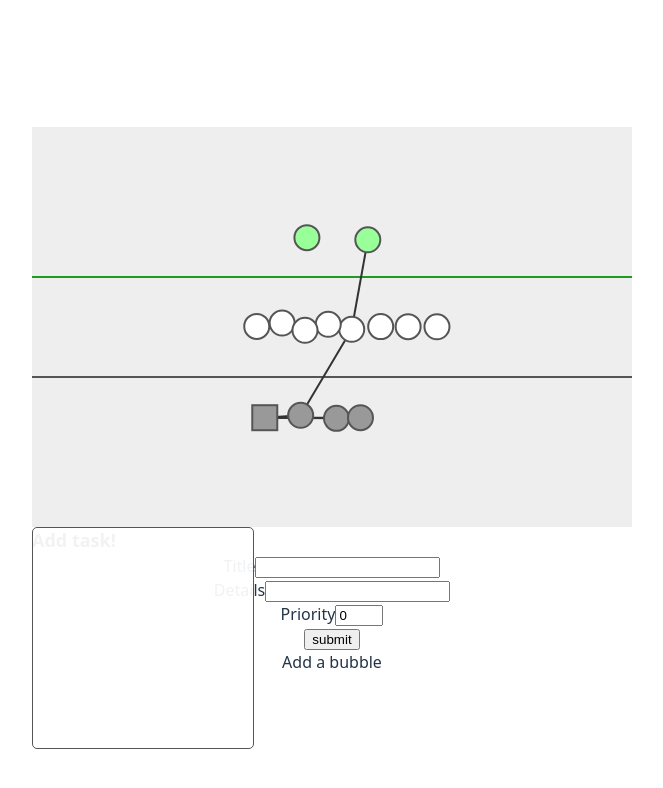
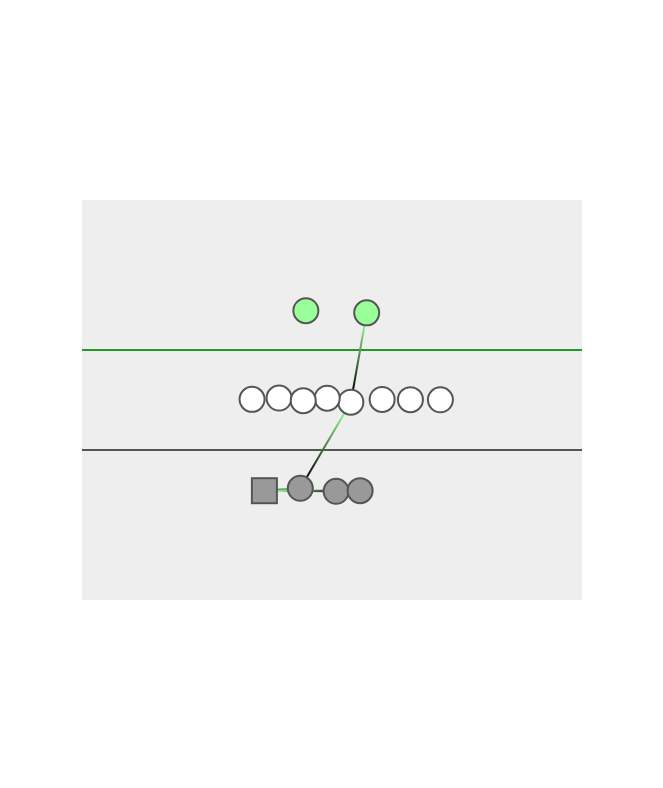
Before and after one commit to Samcfuchs/task, a React (Vite) app in the folder task-tree/: page / in a window 1280 px wide. Shown: the top 788 px of the page, without its empty margins (308-971 px from the left). Built offline with nearby package versions, Linux system fonts and the light colour scheme.

Commit message:
Add directional links

```diff
--- a/task-tree/src/App.css
+++ b/task-tree/src/App.css
@@ -1,20 +1,24 @@
 #root {
   max-width: 1280px;
+  margin: 0;
+  box-sizing: border-box;
   margin: 0 auto;
-  padding: 2rem;
-  text-align: center;
+}
+
+body {
+  width: 100%;
 }
 
 #tooltip {
   border: 1px solid #555;
   border-radius: 5px;
-  width: 200px;
-  height: 200px;
   position: absolute;
   margin: 0;
   padding: 10px;
 
-  background-color: #fffe
+  background-color: #fffe;
+  pointer-events: none;
+  visibility: hidden;
 }
 
 h2 {
@@ -23,3 +27,6 @@ h2 {
   text-align: left;
 
 }
+
+svg {
+}
--- a/task-tree/src/App.tsx
+++ b/task-tree/src/App.tsx
@@ -18,7 +18,8 @@ type Task = {
 type Node = d3.SimulationNodeDatum & {
   id: string,
   group?: number,
-  task: Task
+  task: Task,
+  hovered: boolean
 }
 
 /* Import data from an existing object */
@@ -35,6 +36,7 @@ function importData(tasks: Record<string, Task>) : Node[] {
       priority: t.priority,
       //isBlocked: true,
       //blocked: true,
+      hovered: false,
       task: t
     }
 
@@ -85,7 +87,7 @@ function recalculate(nodes : Node[]) : Node[] {
 
 function buildSimData(tasks: Record<string, Task>) {
   const nodes = recalculate(importData(tasks))
-  const links = Object.values(tasks).flatMap( t => t.dependsOn.map(c => ({source: c, target: t.id}) ))
+  const links = Object.values(tasks).flatMap( t => t.dependsOn.map(c => ({source: c, target: t.id, id: `${c}-${t.id}`}) ))
 
   //console.log(links)
 
@@ -124,6 +126,8 @@ const COMPLETED_TASK = 15 * FORCE_SCALAR;
 const RAD_SCALAR = 6;
 
 const BLOCKER_SIZE = 25;
+
+const linkGradient = [{offset: "10%", color: '#9f9'}, {offset: "90%", color: "#000"}];
 
 function colorNode( node ) {
   //console.log(node)
@@ -195,7 +199,7 @@ function Sim({ tasks } : { tasks: Record<string, Task> }) {
 
   const svgRef = useRef<SVGSVGElement | null>(null);
 
-  let width = 600;
+  let width = 500;
   let height = 400;
 
   useEffect(() => {
@@ -215,6 +219,7 @@ function Sim({ tasks } : { tasks: Record<string, Task> }) {
 
     const viz_regions = svg.append('g');
     const viz_lines = svg.append('g');
+    const defs = svg.append('defs');
     let tooltip = d3.select('div#tooltip')
 
     let { nodes, links } = buildSimData(tasks);
@@ -231,12 +236,12 @@ function Sim({ tasks } : { tasks: Record<string, Task> }) {
       .force("gravity", d3.forceY(GRAVITY_SETPOINT).strength(fGRAVITY))
 
     const link = svg.append('g')
-      .attr('stroke', '#333')
+      //.attr('stroke', '#333')
       .attr('stroke-width', '2')
-
-    .selectAll('line')
-    .data(links)
-    .join('line')
+      .selectAll('line')
+      .data(links, d => d.id)
+      .join('line')
+      .attr('stroke', d=>`url(#grad-${d.id})`)
 
     viz_lines.append('line')
       .attr('stroke', '#292')
@@ -270,6 +275,19 @@ function Sim({ tasks } : { tasks: Record<string, Task> }) {
       .attr('fill', '#fff')
       .attr('opacity', 0)
 
+    const gradients = defs.selectAll('linearGradient')
+      .data(links, d => d.id)
+      .join('linearGradient')
+        .attr('id', d => `grad-${d.id}`)
+        .attr('gradientUnits', 'userSpaceOnUse')
+
+    gradients
+      .selectAll('stop')
+      .data(linkGradient)
+      .join('stop')
+      .attr('offset', d => d.offset)
+      .attr('stop-color', d => d.color)
+
     const node = svg.append('g')
       .attr('stroke','#555')
       .attr('stroke-width', 2)
@@ -284,7 +302,7 @@ function Sim({ tasks } : { tasks: Record<string, Task> }) {
       .attr('rx', d => d.task.isExternal ? 0 : BLOCKER_SIZE)
       .attr('ry', d => d.task.isExternal ? 0 : BLOCKER_SIZE)
       .on('mouseover', tooltipUpdate)
-      .on("mousemove", () => tooltip.style("top", (event.offsetY+50)+"px").style("left",(event.offsetX+30)+"px"))
+      .on("mousemove", (event, d) => tooltip.style("top", (event.offsetY+60)+"px").style("left",(event.x+10)+"px"))
       .on('mouseout', () => tooltip.style('visibility', 'hidden'))
 
 
@@ -310,14 +328,21 @@ function Sim({ tasks } : { tasks: Record<string, Task> }) {
         .attr('x2', d => d.target.x)
         .attr('y1', d => d.source.y)
         .attr('y2', d => d.target.y)
+
+      gradients
+        .attr('x1', d => d.source.x)
+        .attr('y1', d => d.source.y)
+        .attr('x2', d => d.target.x)
+        .attr('y2', d => d.target.y)
     });
 
 
     function tooltipUpdate(event, d) {
       let targetNode = event.target;
-      console.log(targetNode)
-      console.log(d)
+      //console.log(targetNode)
+      //console.log(d)
 
+      d.hovered = true;
       tooltip.style('visibility', 'visible')
 
       tooltip.select('#title').text(d.task.title)
@@ -326,6 +351,7 @@ function Sim({ tasks } : { tasks: Record<string, Task> }) {
 
       tooltip.style('left', event.x)
       tooltip.style('top', event.x)
+
 
     }
 
@@ -405,11 +431,7 @@ function Sim({ tasks } : { tasks: Record<string, Task> }) {
 
   return (
     <div style={{border:'0px dotted blue'}}>
-    <svg ref={svgRef} >
-      <g fill='red'>
-        {Object.values(tasks).map((d,i) => (<circle key={d.id} cx={d3.randomInt(100)()} cy={d3.randomInt(100)()} r={5}/>) ) }
-      </g>
-    </svg>
+    <svg ref={svgRef}><g></g></svg>
     </div>
   )
 }
@@ -495,11 +517,10 @@ function App() {
           <p id='description'></p>
         </div>
       </div>
-      <TaskBuilder callback={console.log}/>
-      <div onClick={addTask}>Add a bubble</div>
 
     </>
   )
 }
 
+      //<TaskBuilder callback={console.log}/>
 export default App
```
